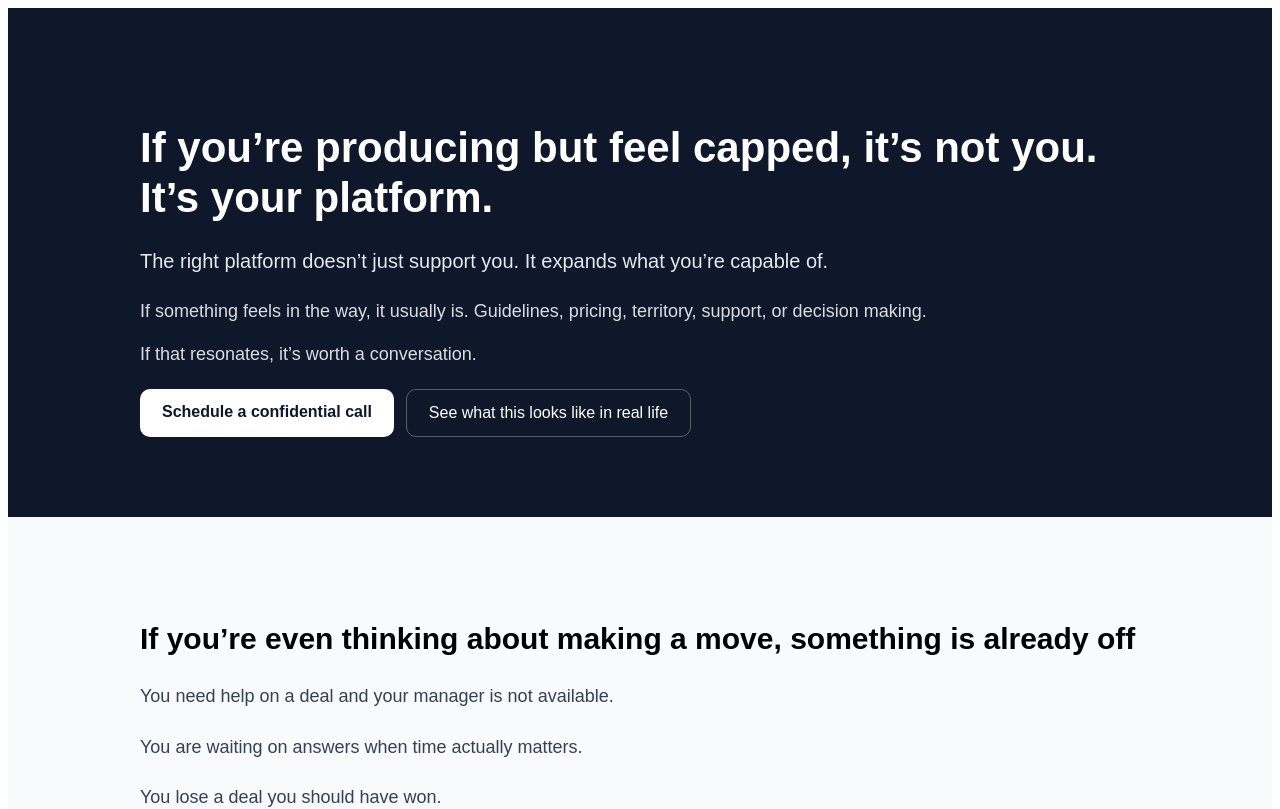
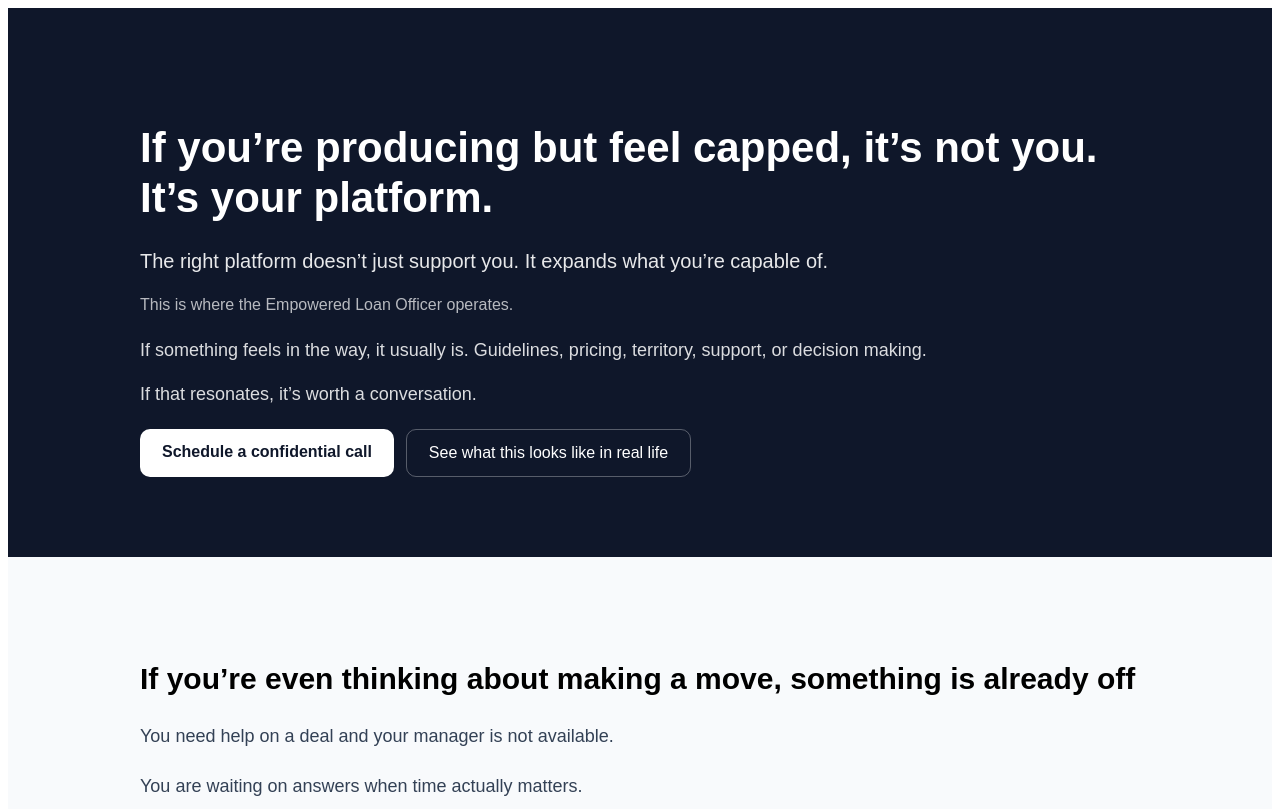
Before and after one commit to cadickie/empoweredlo, a Next.js app: page /producer in a window 1280 px wide. Shown: the top 809 px of the page. Built offline with nearby package versions, Linux system fonts and the light colour scheme.

Commit message:
Update page.jsx

```diff
--- a/app/producer/page.jsx
+++ b/app/producer/page.jsx
@@ -48,7 +48,16 @@ export default function Home() {
           <p style={{ fontSize: "20px", lineHeight: 1.7, marginBottom: "12px", opacity: 0.9 }}>
             The right platform doesn’t just support you. It expands what you’re capable of.
           </p>
-
+<p
+  style={{
+    fontSize: "16px",
+    lineHeight: 1.6,
+    color: "rgba(255,255,255,0.7)",
+    marginTop: "14px",
+  }}
+>
+  This is where the Empowered Loan Officer operates.
+</p>
           <p style={{ fontSize: "18px", lineHeight: 1.7, marginBottom: "12px", opacity: 0.85 }}>
             If something feels in the way, it usually is. Guidelines, pricing, territory, support, or decision making.
           </p>
```
